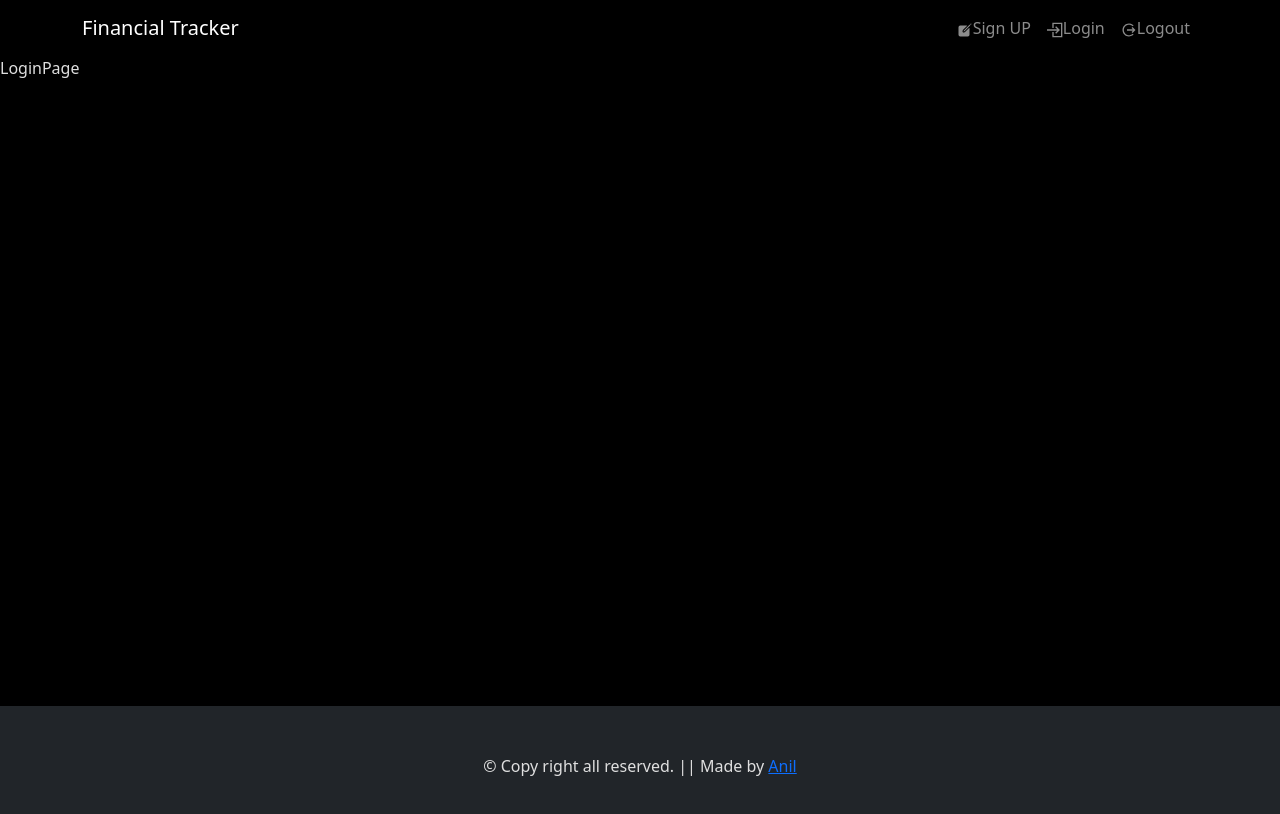
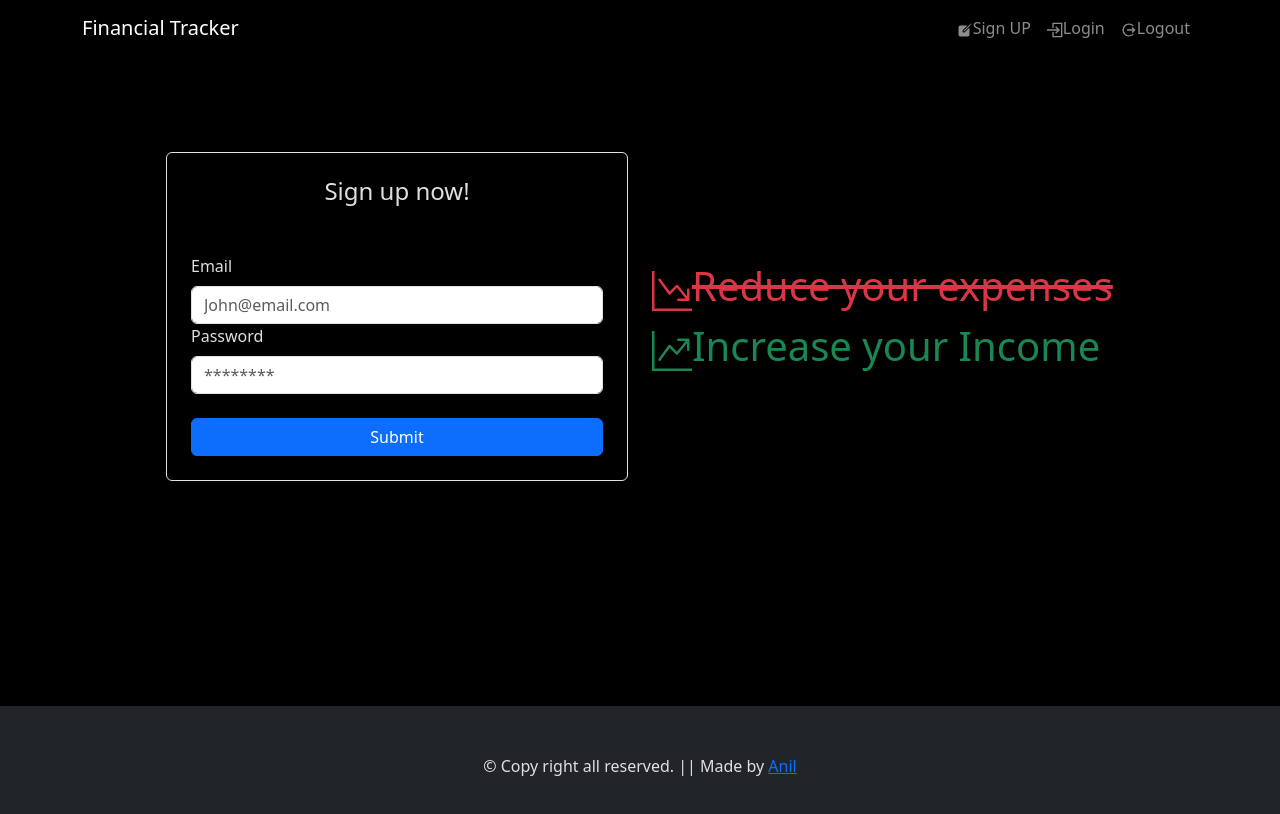
Before and after one commit to imanil-git/Finance-Tracker, a React (Vite) app in the folder FT-Frontend/: page / in a window 1280 px wide. Shown: the top 814 px of the page. Built offline with nearby package versions, Linux system fonts and the light colour scheme.

Commit message:
Login Page

```diff
--- /dev/null
+++ b/FT-Frontend/src/components/SignInForm.jsx
@@ -0,0 +1,55 @@
+import Button from "react-bootstrap/Button";
+import Form from "react-bootstrap/Form";
+import { CustomInput } from "./CustomInput";
+import { useState } from "react";
+import { toast } from "react-toastify";
+import { NewPostUser } from "../../helpers/axiosHelper";
+
+export const SignInForm = () => {
+  const [form, setForm] = useState({});
+  const fields = [
+    {
+      label: "Email",
+      placeholder: "John@email.com",
+      type: "email",
+      required: true,
+      name: "email",
+    },
+    {
+      label: "Password",
+      placeholder: "********",
+      type: "password",
+      required: true,
+      name: "password",
+    },
+  ];
+
+  const handleOnChange = (e) => {
+    const { name, value } = e.target;
+    // console.log(name, value);
+    setForm({
+      ...form,
+      [name]: value,
+    });
+  };
+
+  const handleOnSubmit = async (e) => {
+    e.preventDefault();
+    console.log(form);
+  };
+  return (
+    <div className="border rounded p-4">
+      <h4 className="mb-5 text-center">Sign up now!</h4>
+      <Form onSubmit={handleOnSubmit}>
+        {fields.map((input) => (
+          <CustomInput key={input.name} {...input} onChange={handleOnChange} />
+        ))}
+        <div className="d-grid mt-4">
+          <Button variant="primary" type="submit">
+            Submit
+          </Button>
+        </div>
+      </Form>
+    </div>
+  );
+};
--- a/FT-Frontend/src/components/layout/Header.jsx
+++ b/FT-Frontend/src/components/layout/Header.jsx
@@ -14,13 +14,13 @@ export const Header = () => {
         <Navbar.Toggle aria-controls="basic-navbar-nav" />
         <Navbar.Collapse id="basic-navbar-nav">
           <Nav className="ms-auto">
-            <Link className="nav-link" href="/signup">
+            <Link className="nav-link" to="/signup">
               <IoCreate />Sign UP
             </Link>
-            <Link className="nav-link" href="/">
+            <Link className="nav-link" to="/">
               <GrLogin />Login
             </Link>
-            <Link className="nav-link" href="/">
+            <Link className="nav-link" to="/">
               <IoMdLogOut />Logout
             </Link>
           </Nav>
--- a/FT-Frontend/src/pages/Login.jsx
+++ b/FT-Frontend/src/pages/Login.jsx
@@ -1,7 +1,38 @@
 import React from "react";
+import Container from "react-bootstrap/Container";
+import Row from "react-bootstrap/Row";
+import Col from "react-bootstrap/Col";
+import { SignInForm } from "../components/SignInForm";
+import { BsGraphDownArrow } from "react-icons/bs";
+import { BsGraphUpArrow } from "react-icons/bs";
 
 const Login = () => {
-  return <div>LoginPage</div>;
+  return (
+    <Container className="p-5">
+      <Row className="bd-dark p-5 rounded">
+        <Col md={6}>
+          <SignInForm />
+        </Col>
+        <Col md={6}>
+          <div
+            className="d-flex flex-column justify-content-center fs-1"
+            style={{
+              height: "100%",
+            }}
+          >
+            <div className="text-danger text-decoration-line-through">
+              <BsGraphDownArrow />
+              Reduce your expenses
+            </div>
+            <div className="text-success">
+              <BsGraphUpArrow />
+              Increase your Income
+            </div>
+          </div>
+        </Col>
+      </Row>
+    </Container>
+  );
 };
 
 export default Login;
```
